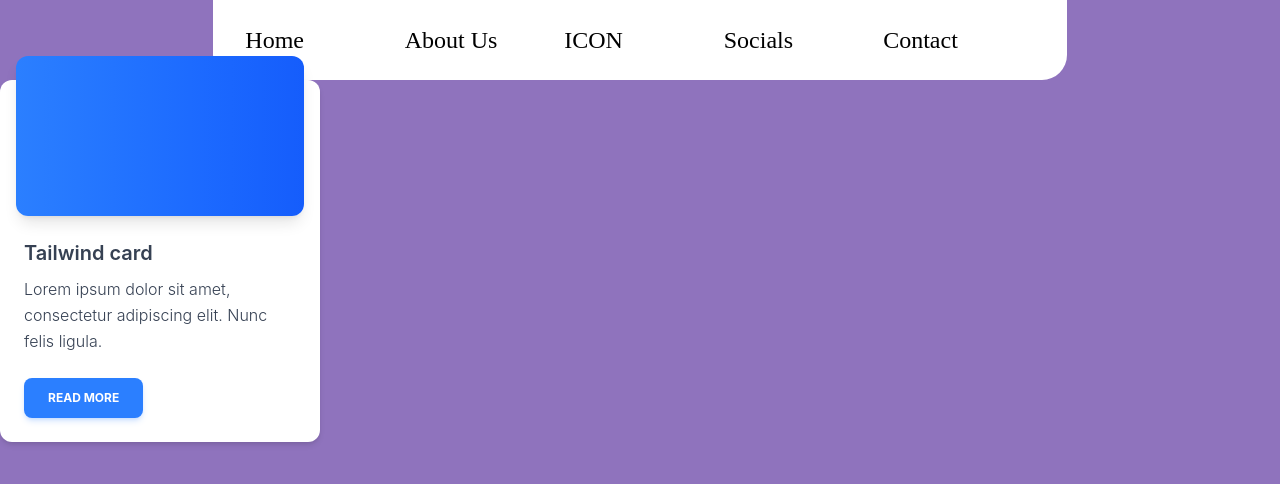
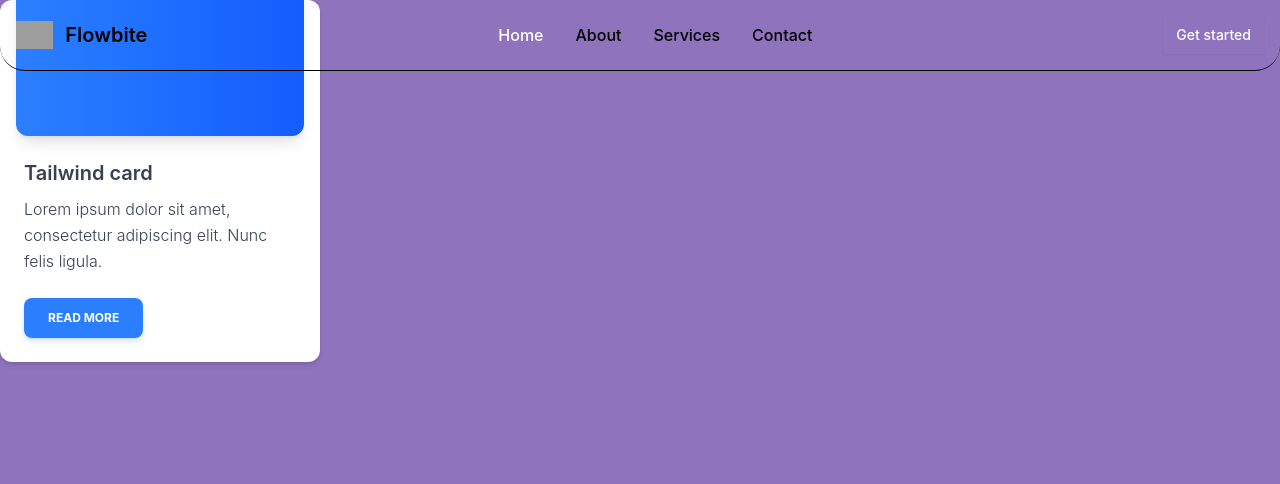
Before and after one commit to casaer01/webcafe, an Astro site in the folder micorazoncafe/: page /contact in a window 1280 px wide. Built offline with nearby package versions, Linux system fonts and the light colour scheme; Astro itself is replaced by a stand-in of ours; grey boxes are pictures that could not be loaded.

Commit message:
putting different navbar that would work with PC & mobile

```diff
--- a/micorazoncafe/src/layouts/Layout.astro
+++ b/micorazoncafe/src/layouts/Layout.astro
@@ -9,7 +9,7 @@
 		<title>Mi Corazon Cafe</title>
 	</head>
 	<body>
-			<nav class=" bg-white w-2/3 flex relative justify-evenly items-center mx-auto px-8 h-20">
+			<!-- <nav class=" bg-white w-2/3 flex relative justify-evenly items-center mx-auto px-8 h-20">
 				<div class="grid grid-cols-10 gap-2 ">
 					<div class="col-span-2 fontlink">Home</div>
 					<div class="col-span-2 fontlink">About Us</div>
@@ -17,7 +17,41 @@
 					<div class="col-span-2 fontlink">Socials</div>
 					<div class="col-span-1 fontlink">Contact</div>
 				</div>
+			</nav> -->
+
+
+			<nav class="bg-neutral-primary fixed w-full z-20 top-0 start-0 border-b border-default">
+			<div class="max-w-screen-xl flex flex-wrap items-center justify-between mx-auto p-4">
+				<a href="https://flowbite.com/" class="flex items-center space-x-3 rtl:space-x-reverse">
+					<img src="https://flowbite.com/docs/images/logo.svg" class="h-7" alt="Flowbite Logo">
+					<span class="self-center text-xl text-heading font-semibold whitespace-nowrap">Flowbite</span>
+				</a>
+				<div class="flex md:order-2 space-x-3 md:space-x-0 rtl:space-x-reverse">
+					<button type="button" class="text-white bg-brand hover:bg-brand-strong box-border border border-transparent focus:ring-4 focus:ring-brand-medium shadow-xs font-medium leading-5 rounded-base text-sm px-3 py-2 focus:outline-none">Get started</button>
+					<button data-collapse-toggle="navbar-sticky" type="button" class="inline-flex items-center p-2 w-10 h-10 justify-center text-sm text-body rounded-base md:hidden hover:bg-neutral-secondary-soft hover:text-heading focus:outline-none focus:ring-2 focus:ring-neutral-tertiary" aria-controls="navbar-sticky" aria-expanded="false">
+						<span class="sr-only">Open main menu</span>
+						<svg class="w-6 h-6" aria-hidden="true" xmlns="http://www.w3.org/2000/svg" width="24" height="24" fill="none" viewBox="0 0 24 24"><path stroke="currentColor" stroke-linecap="round" stroke-width="2" d="M5 7h14M5 12h14M5 17h14"/></svg>
+					</button>
+				</div>
+				<div class="items-center justify-between hidden w-full md:flex md:w-auto md:order-1" id="navbar-sticky">
+				<ul class="flex flex-col p-4 md:p-0 mt-4 font-medium border border-default rounded-base bg-neutral-secondary-soft md:space-x-8 rtl:space-x-reverse md:flex-row md:mt-0 md:border-0 md:bg-neutral-primary">
+					<li>
+					<a href="#" class="block py-2 px-3 text-white bg-brand rounded-sm md:bg-transparent md:text-fg-brand md:p-0" aria-current="page">Home</a>
+					</li>
+					<li>
+					<a href="#" class="block py-2 px-3 text-heading rounded hover:bg-neutral-tertiary md:hover:bg-transparent md:border-0 md:hover:text-fg-brand md:p-0 md:dark:hover:bg-transparent">About</a>
+					</li>
+					<li>
+					<a href="#" class="block py-2 px-3 text-heading rounded hover:bg-neutral-tertiary md:hover:bg-transparent md:border-0 md:hover:text-fg-brand md:p-0 md:dark:hover:bg-transparent">Services</a>
+					</li>
+					<li>
+					<a href="#" class="block py-2 px-3 text-heading rounded hover:bg-neutral-tertiary md:hover:bg-transparent md:border-0 md:hover:text-fg-brand md:p-0 md:dark:hover:bg-transparent">Contact</a>
+					</li>
+				</ul>
+				</div>
+			</div>
 			</nav>
+
 		<slot />
 	</body>
 </html>
--- a/micorazoncafe/src/pages/contact.astro
+++ b/micorazoncafe/src/pages/contact.astro
@@ -18,7 +18,8 @@ import "../styles/global.css";
 				Tailwind card
 			</h5>
 			<p class="block font-sans text-base font-light leading-relaxed text-inherit antialiased">
-				Lorem ipsum dolor sit amet, consectetur adipiscing elit. Nunc felis ligula. </p>
+				Lorem ipsum dolor sit amet, consectetur adipiscing elit. Nunc felis ligula.
+			</p>
 		</div>
 		<div class="p-6 pt-0">
 			<button data-ripple-light="true" type="button" class="select-none rounded-lg bg-blue-500 py-3 px-6 text-center align-middle font-sans text-xs font-bold uppercase text-white shadow-md shadow-blue-500/20 transition-all hover:shadow-lg hover:shadow-blue-500/40 focus:opacity-[0.85] focus:shadow-none active:opacity-[0.85] active:shadow-none disabled:pointer-events-none disabled:opacity-50 disabled:shadow-none">
```
Lines whose indentation alone changed are shown as unchanged.
